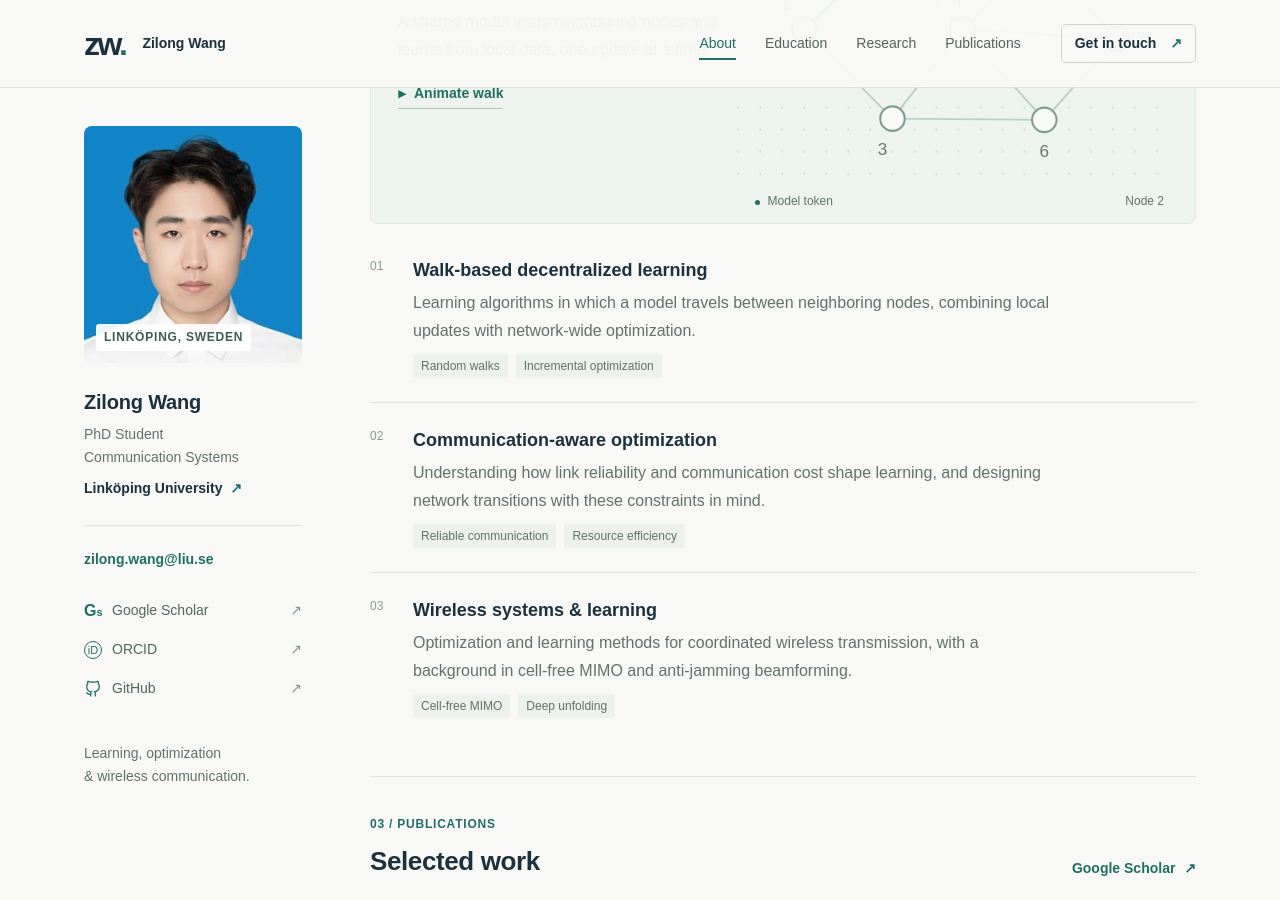
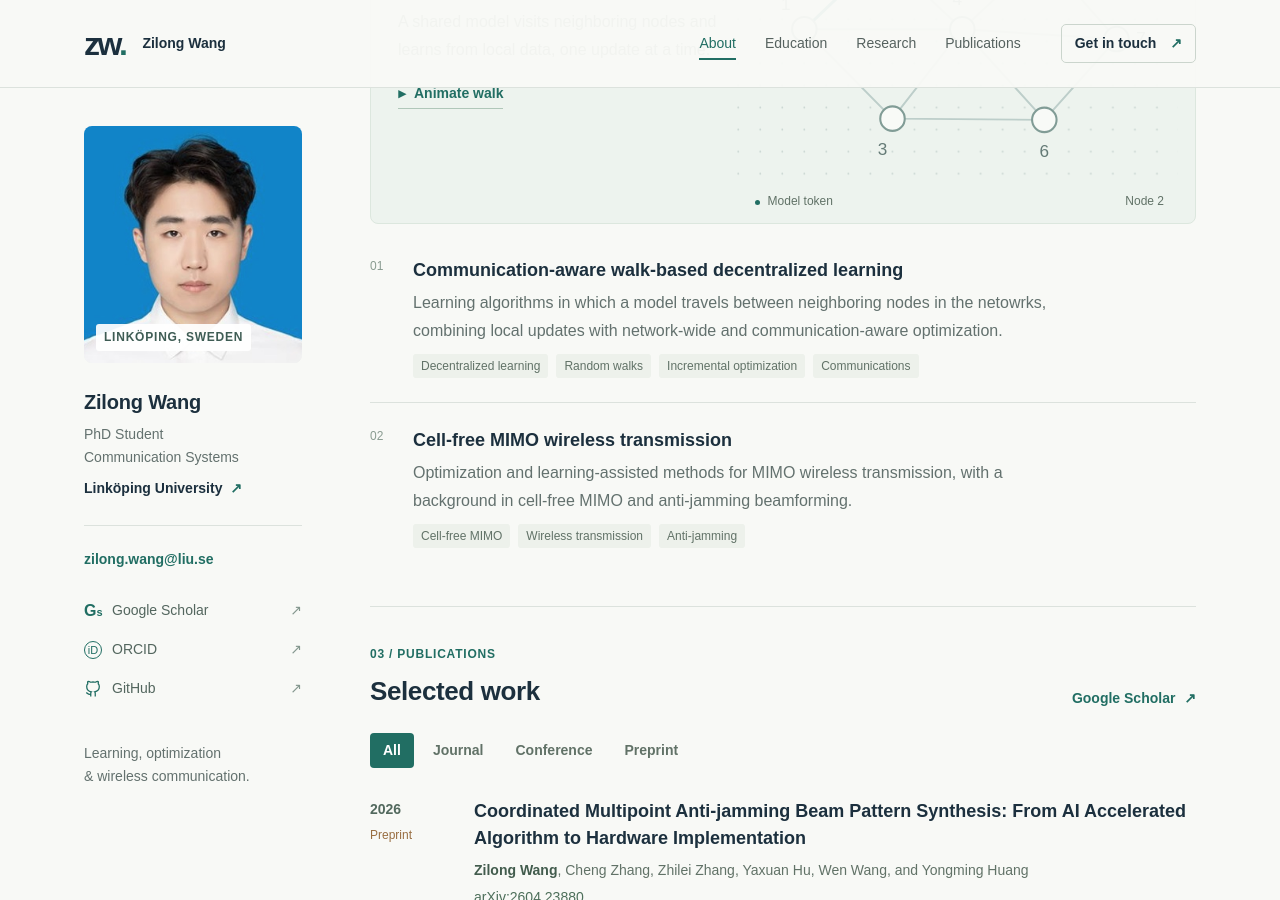
Before and after one commit to Zilong924/Zilong-Wang.github.io, a Jekyll site: the page built from _pages/about.md, in a window 1280 px wide and 900 px high, scrolled down 1439 px. Built offline with Jekyll 4.4.1, drawn with Linux system fonts in a browser that asks for light colours.

Commit message:
Update home.yml

```diff
--- a/_data/home.yml
+++ b/_data/home.yml
@@ -21,23 +21,23 @@ supervisors:
   - name: Karl-Ludwig Besser
 research:
   - number: "01"
-    title: Walk-based decentralized learning
+    title: Communication-aware walk-based decentralized learning
     description: >-
-      Learning algorithms in which a model travels between neighboring nodes,
-      combining local updates with network-wide optimization.
-    tags: [Random walks, Incremental optimization]
+      Learning algorithms in which a model travels between neighboring nodes in the netowrks,
+      combining local updates with network-wide and communication-aware optimization.
+    tags: [Decentralized learning, Random walks, Incremental optimization, Communications]
+  # - number: "02"
+  #   title: Communication-aware optimization
+  #   description: >-
+  #     Understanding how link reliability and communication cost shape learning,
+  #     and designing network transitions with these constraints in mind.
+  #   tags: [Reliable communication, Resource efficiency]
   - number: "02"
-    title: Communication-aware optimization
+    title: Cell-free MIMO wireless transmission
     description: >-
-      Understanding how link reliability and communication cost shape learning,
-      and designing network transitions with these constraints in mind.
-    tags: [Reliable communication, Resource efficiency]
-  - number: "03"
-    title: Wireless systems & learning
-    description: >-
-      Optimization and learning methods for coordinated wireless transmission,
+      Optimization and learning-assisted methods for MIMO wireless transmission,
       with a background in cell-free MIMO and anti-jamming beamforming.
-    tags: [Cell-free MIMO, Deep unfolding]
+    tags: [Cell-free MIMO, Wireless transmission, Anti-jamming]
 education:
   - degree: PhD studies
     field: Electrical Engineering
```
